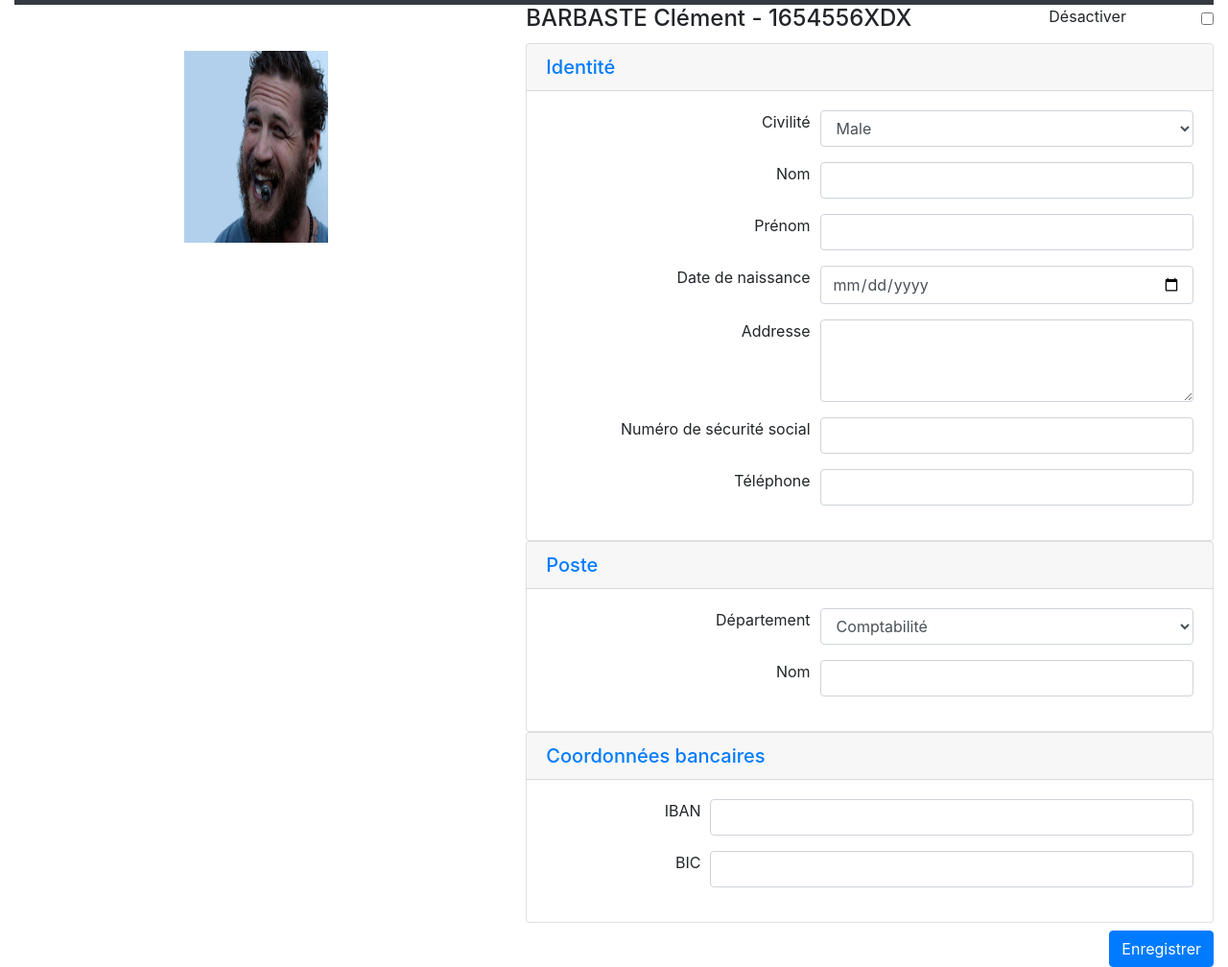
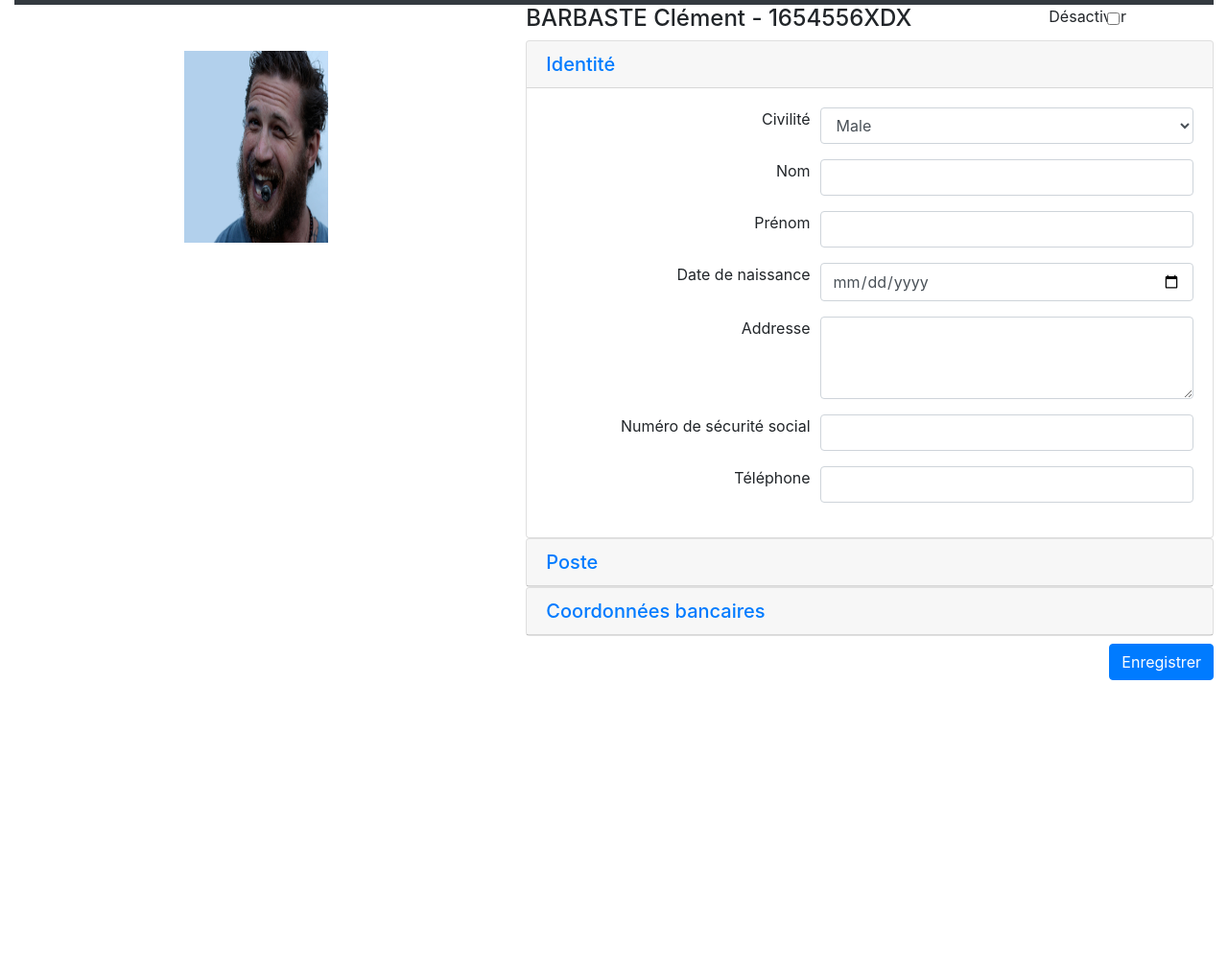
Before and after one commit to ulia22/site-gestion-collaborateurs, a plain HTML site: page sgp/collaborateurs/creer.html in a window 1280 px wide. Shown: the part 77-1085 px from the top of the page at 96% size. After the commit the page ends 800 px from the top, so only its background shows below. Drawn offline with nearby package versions, Linux system fonts and the light colour scheme.

```diff
--- a/sgp/collaborateurs/creer.html
+++ b/sgp/collaborateurs/creer.html
@@ -53,10 +53,12 @@
                 <div class="col-9">
                     <h4>BARBASTE Clément - 1654556XDX</h4>
                 </div>
-                <div class="col-3">
-                    <input type="checkbox" id="caseCocherDesactiver" class="form-group float-right mt-2">
-                    <label class="form-label float-left form-group" for="caseCocherDesactiver">Désactiver</label>
+                <div class="col-1 float-right">
+                    <label class="form-label" for="caseCocherDesactiver">Désactiver</label>
                 </div>
+                <div class="col-2 float-left">
+                        <input type="checkbox" id="caseCocherDesactiver" class="mt-2">
+                    </div>
             </div>
             <form>
                 <div id="accordion" role="tablist">
@@ -144,14 +146,14 @@
                                 </a>
                             </h5>
                         </div>
-                        <div id="collapsePoste" class="collapse show" role="tabpanel" aria-labelledby="headingOne" data-parent="#accordion">
+                        <div id="collapsePoste" class="collapse" role="tabpanel" aria-labelledby="headingOne" data-parent="#accordion">
                             <div class="card-body">
                                 <form>
                                     <div class="form-row">
-                                        <div class="form-group col-5">
+                                        <div class="form-group col-3">
                                             <label class="float-right" for="inputDep">Département</label>
                                         </div>
-                                        <div class="form-group col-7">
+                                        <div class="form-group col-9">
                                             <select id="inputDep" class="form-control">
                                                 <option selected>Comptabilité</option>
                                                 <option>Direction</option>
@@ -179,7 +181,7 @@
                                 </a>
                             </h5>
                         </div>
-                        <div id="collapseCoorBanc" class="collapse show" role="tabpanel" aria-labelledby="headingOne" data-parent="#accordion">
+                        <div id="collapseCoorBanc" class="collapse" role="tabpanel" aria-labelledby="headingOne" data-parent="#accordion">
                             <div class="card-body">
                                 <form>
                                     <div class="form-row">
--- a/sgp/collaborateurs/monStyle.css
+++ b/sgp/collaborateurs/monStyle.css
@@ -7,3 +7,7 @@
   float: right;
   margin-top: 10px;
 }
+
+input[type=number]{
+  appearance: none;
+}
```
Also changed, not shown: sgp/collaborateurs/nouveau.html (+1 -1 lines).
